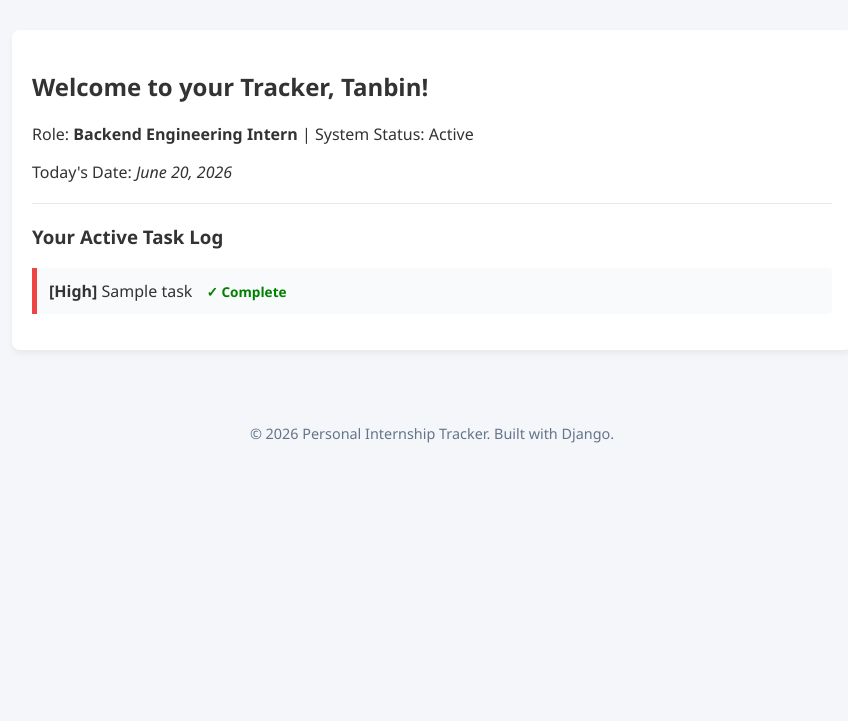
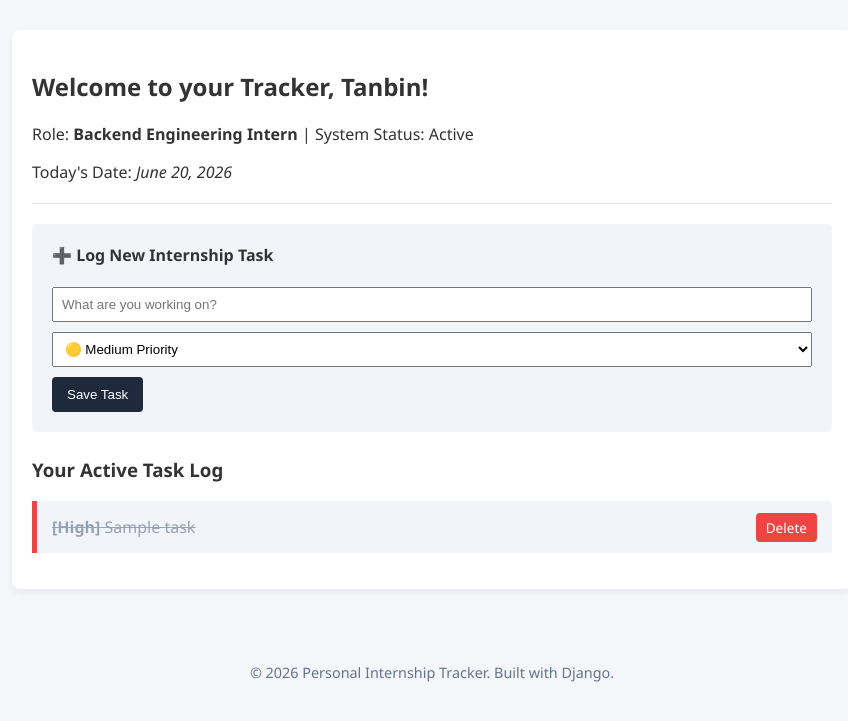
Before and after one commit to tanbin69/django_practice_min_project, a Django app: page / in a window 1280 px wide. Shown: the part 52-773 px from the top of the page, without its empty margins (208-1056 px from the left). Run offline with Django 5.2, Linux system fonts and the light colour scheme; tables that the repository leaves empty hold one stand-in row (values such as "Sample post").

Commit message:
updated the home.html file

```diff
--- a/pages/urls.py
+++ b/pages/urls.py
@@ -4,4 +4,8 @@ from . import views
 urlpatterns = [
     path('', views.home_view, name='home_route'),
     path('about/', views.about_view, name='about_route'),
+
+    # URL patterns that pass the specific Task ID database key to Python
+    path('complete/<int:task_id>/', views.complete_task_view, name='complete_task_route'),
+    path('delete/<int:task_id>/', views.delete_task_view, name='delete_task_route'),
 ]
--- a/pages/views.py
+++ b/pages/views.py
@@ -1,9 +1,19 @@
-from django.shortcuts import render
+from django.shortcuts import render, redirect
 from datetime import datetime
 from .models import Task
 
 def home_view(request):
-    # 1. Pull ALL tasks directly out of your SQLite Database
+    # 1. Handle New Task Submission (Form Creation)
+    if request.method == "POST":
+        task_title = request.POST.get("title")
+        task_priority = request.POST.get("priority")
+
+        if task_title:  # Security check to ensure it isn't empty
+            Task.objects.create(title=task_title, priority=task_priority)
+
+        return redirect('home_route')  # Refresh the page to show the new item
+
+    # 2. Display All Live Tasks
     database_tasks = Task.objects.all().order_by('-created_at')
 
     context = {
@@ -16,15 +26,18 @@ def home_view(request):
     }
     return render(request, 'home.html', context)
 
-    context = {
-        'user_profile': {
-            'name': 'tanbin',
-            'role': 'Backend Engineering Intern',
-        },
-        'current_date': datetime.now(),
-        'task_list': mock_tasks,
-    }
-    return render(request, 'home.html', context)
+# 3. New Dynamic Action: Mark a task as Complete
+def complete_task_view(request, task_id):
+    task = Task.objects.get(id=task_id)
+    task.is_completed = True
+    task.save()  # Saves changes back into db.sqlite3
+    return redirect('home_route')
+
+# 4. New Dynamic Action: Delete a task permanently
+def delete_task_view(request, task_id):
+    task = Task.objects.get(id=task_id)
+    task.delete()  # Removes item from db.sqlite3
+    return redirect('home_route')
 
 def about_view(request):
     context = {
--- a/templates/home.html
+++ b/templates/home.html
@@ -9,30 +9,58 @@
 
     <hr style="border: 0; border-top: 1px solid #e2e8f0; margin: 20px 0;">
 
+    <div style="background: #f1f5f9; padding: 20px; border-radius: 6px; margin-bottom: 25px;">
+        <h4 style="margin-top: 0;">➕ Log New Internship Task</h4>
+        <form method="POST" action="">
+            {% csrf_token %} <div style="margin-bottom: 10px;">
+                <input type="text" name="title" placeholder="What are you working on?" required
+                       style="width: 100%; padding: 8px; box-sizing: border-box;">
+            </div>
+
+            <div style="margin-bottom: 10px;">
+                <select name="priority" style="padding: 8px; width: 100%;">
+                    <option value="High">🔴 High Priority</option>
+                    <option value="Medium" selected>🟡 Medium Priority</option>
+                    <option value="Low">🟢 Low Priority</option>
+                </select>
+            </div>
+
+            <button type="submit" style="background: #1e293b; color: white; border: none; padding: 10px 15px; border-radius: 4px; cursor: pointer;">Save Task</button>
+        </form>
+    </div>
+
     <h3>Your Active Task Log</h3>
 
     <ul style="list-style: none; padding: 0;">
     {% for task in task_list %}
-        <li class="task-item {% if task.priority == 'High' %}border-high{% elif task.priority == 'Medium' %}border-med{% else %}border-low{% endif %}"
-            style="padding: 12px; margin-bottom: 8px; background: #f8fafc; border-radius: 0 4px 4px 0; border-left: 5px solid #ccc;">
+        <li class="task-item {% if task.is_completed %}task-done{% else %}task-pending{% endif %} {% if task.priority == 'High' %}border-high{% elif task.priority == 'Medium' %}border-med{% else %}border-low{% endif %}"
+            style="padding: 15px; margin-bottom: 8px; border-radius: 0 4px 4px 0; border-left: 5px solid #ccc; display: flex; justify-content: space-between; align-items: center;">
 
-            <strong>[{{ task.priority }}]</strong> {{ task.title }}
+            <div>
+                <span class="{% if task.is_completed %}completed-text{% endif %}">
+                    <strong>[{{ task.priority }}]</strong> {{ task.title }}
+                </span>
+            </div>
 
-            {% if task.is_completed %}
-                <span style="color: green; font-size: 0.85em; font-weight: bold; margin-left: 10px;">✓ Complete</span>
-            {% else %}
-                <span style="color: #64748b; font-size: 0.85em; font-style: italic; margin-left: 10px;">(Pending)</span>
-            {% endif %}
+            <div>
+                {% if not task.is_completed %}
+                    <a href="{% url 'complete_task_route' task.id %}" style="background: #3b82f6; color: white; text-decoration: none; padding: 5px 10px; border-radius: 4px; font-size: 0.85em; margin-right: 5px;">Complete</a>
+                {% endif %}
+                <a href="{% url 'delete_task_route' task.id %}" style="background: #ef4444; color: white; text-decoration: none; padding: 5px 10px; border-radius: 4px; font-size: 0.85em;">Delete</a>
+            </div>
         </li>
     {% empty %}
-        <p>No internship tasks logged yet.</p>
+        <p style="color: #64748b; font-style: italic;">No internship tasks logged yet. Create one above!</p>
     {% endfor %}
     </ul>
 
     <style>
+        .task-done { background-color: #f1f5f9; }
+        .task-pending { background-color: #f8fafc; }
+        .completed-text { text-decoration: line-through; color: #94a3b8; }
+
         .border-high { border-left-color: #ef4444 !important; }
         .border-med { border-left-color: #f59e0b !important; }
         .border-low { border-left-color: #10b981 !important; }
     </style>
-
 {% endblock %}
```
